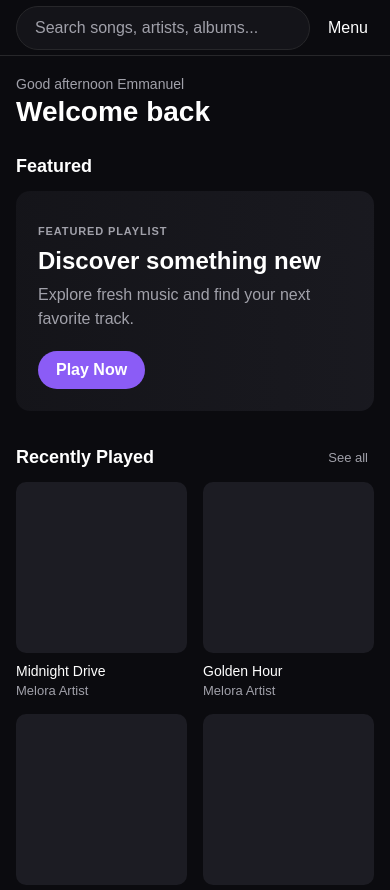
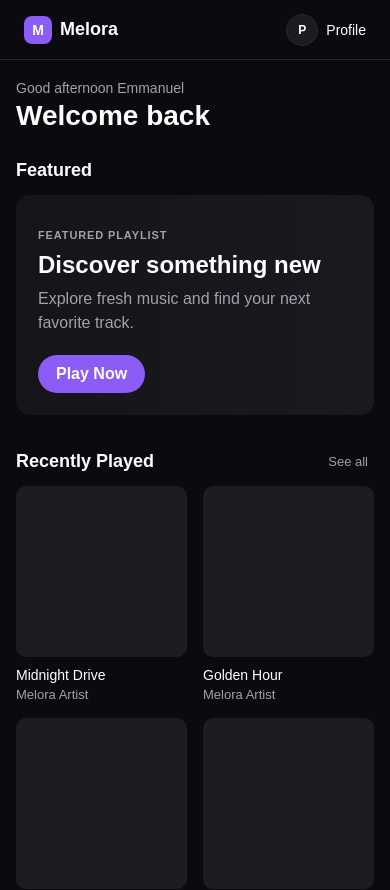
Before and after one commit to emmanuelokwudili345-tech/Melora, a React (Vite) app in the folder Melora/: page / in a window 390 px wide. Shown: the top 890 px of the page. Built offline with nearby package versions, Linux system fonts and the light colour scheme.

Commit message:
Fix the mobile header styling

```diff
--- a/Melora/src/components/NavBar.css
+++ b/Melora/src/components/NavBar.css
@@ -1,39 +1,54 @@
 .nav-bar {
   height: 60px;
-  display: flex;
+  display: grid;
+  grid-template-columns: auto minmax(0, 1fr) auto;
   align-items: center;
-  gap: 24px;
+  gap: 32px;
   padding: 0 24px;
   background: #0b0b0f;
   border-bottom: 1px solid #27272a;
 }
 
-.nav-bar-navigation {
+.nav-bar-brand {
   display: flex;
+  align-items: center;
   gap: 8px;
-}
-
-.nav-bar-navigation button,
-.nav-bar-actions button {
+  padding: 0;
   border: none;
   background: transparent;
   color: #ffffff;
+  font-size: 18px;
+  font-weight: 600;
+  white-space: nowrap;
+}
+
+.nav-bar-logo {
+  width: 28px;
+  height: 28px;
+  display: grid;
+  place-items: center;
+  border-radius: 8px;
+  background: #8b5cf6;
+  color: #ffffff;
+  font-size: 14px;
+  font-weight: 700;
 }
 
 .nav-bar-search {
-  flex: 1;
-  max-width: 600px;
-  margin: 0 auto;
+  width: 100%;
+  min-width: 0;
 }
 
 .nav-bar-search input {
   width: 100%;
-  padding: 12px 18px;
+  height: 46px;
+  padding: 0 18px;
   border: 1px solid #27272a;
   border-radius: 999px;
   outline: none;
   background: #141419;
   color: #ffffff;
+  font-size: 15px;
 }
 
 .nav-bar-search input::placeholder {
@@ -44,41 +59,40 @@
   border-color: #8b5cf6;
 }
 
-.nav-bar-actions {
+.nav-bar-profile {
   display: flex;
   align-items: center;
-  gap: 16px;
+  gap: 8px;
+  padding: 0;
+  border: none;
+  background: transparent;
+  color: #ffffff;
+  white-space: nowrap;
 }
 
-.mobile-menu-button {
-  display: none;
+.profile-avatar {
+  width: 32px;
+  height: 32px;
+  display: grid;
+  place-items: center;
+  border-radius: 50%;
+  background: #1c1c23;
+  border: 1px solid #27272a;
+  color: #ffffff;
+  font-size: 12px;
+  font-weight: 600;
+}
+
+.profile-text {
+  font-size: 14px;
 }
 
 @media (max-width: 768px) {
   .nav-bar {
-    height: 56px;
-    gap: 12px;
-    padding: 0 16px;
-  }
-
-  .nav-bar-navigation {
-    display: none;
+    grid-template-columns: 1fr auto;
   }
 
   .nav-bar-search {
-    max-width: none;
-  }
-
-  .nav-bar-actions {
-    gap: 10px;
-  }
-
-  .nav-bar-actions button[aria-label="Notifications"],
-  .nav-bar-actions button:not(.mobile-menu-button) {
     display: none;
   }
-
-  .mobile-menu-button {
-    display: block;
-  }
 }
--- a/Melora/src/components/NavBar.tsx
+++ b/Melora/src/components/NavBar.tsx
@@ -1,43 +1,41 @@
+import { useNavigate } from "react-router";
 import "./NavBar.css";
 
 export function NavBar() {
+  const navigate = useNavigate();
+
   return (
     <header className="nav-bar">
-      <div className="nav-bar-navigation">
-        <button type="button" aria-label="Go back">
-          Back
-        </button>
-
-        <button type="button" aria-label="Go forward">
-          Forward
-        </button>
-      </div>
+      <button
+        type="button"
+        className="nav-bar-brand"
+        onClick={() => navigate("/")}
+      >
+        <span className="nav-bar-logo">M</span>
+        <span>Melora</span>
+      </button>
 
       <div className="nav-bar-search">
         <input
           type="search"
           placeholder="Search songs, artists, albums..."
           aria-label="Search music"
+          onKeyDown={(event) => {
+            if (event.key === "Enter") {
+              navigate("/search");
+            }
+          }}
         />
       </div>
 
-      <div className="nav-bar-actions">
-        <button type="button" aria-label="Notifications">
-          Notifications
-        </button>
-
-        <button type="button">
-          Profile
-        </button>
-
-        <button
-          type="button"
-          className="mobile-menu-button"
-          aria-label="Open navigation menu"
-        >
-          Menu
-        </button>
-      </div>
+      <button
+        type="button"
+        className="nav-bar-profile"
+        onClick={() => navigate("/profile")}
+      >
+        <span className="profile-avatar">P</span>
+        <span className="profile-text">Profile</span>
+      </button>
     </header>
   );
 }
--- a/Melora/src/layouts/AppLayout.css
+++ b/Melora/src/layouts/AppLayout.css
@@ -1,19 +1,17 @@
 .app-layout {
   display: flex;
+  width: 100%;
   min-height: 100vh;
 }
 
 .app-content {
   flex: 1;
   min-width: 0;
+  width: 0;
 }
 
 .page-content {
+  width: 100%;
+  min-width: 0;
   padding: 24px;
 }
-
-@media (max-width: 768px) {
-  .page-content {
-    padding: 20px 16px;
-  }
-}
```
